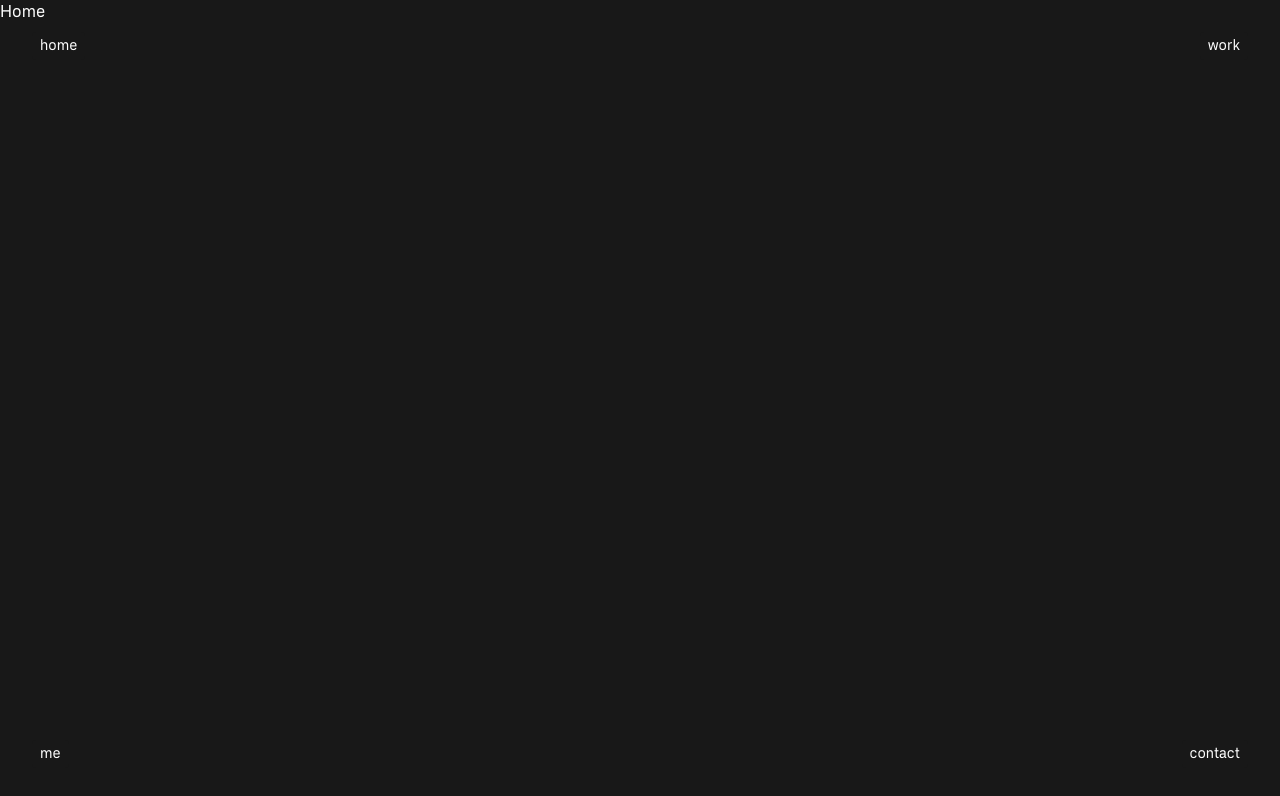
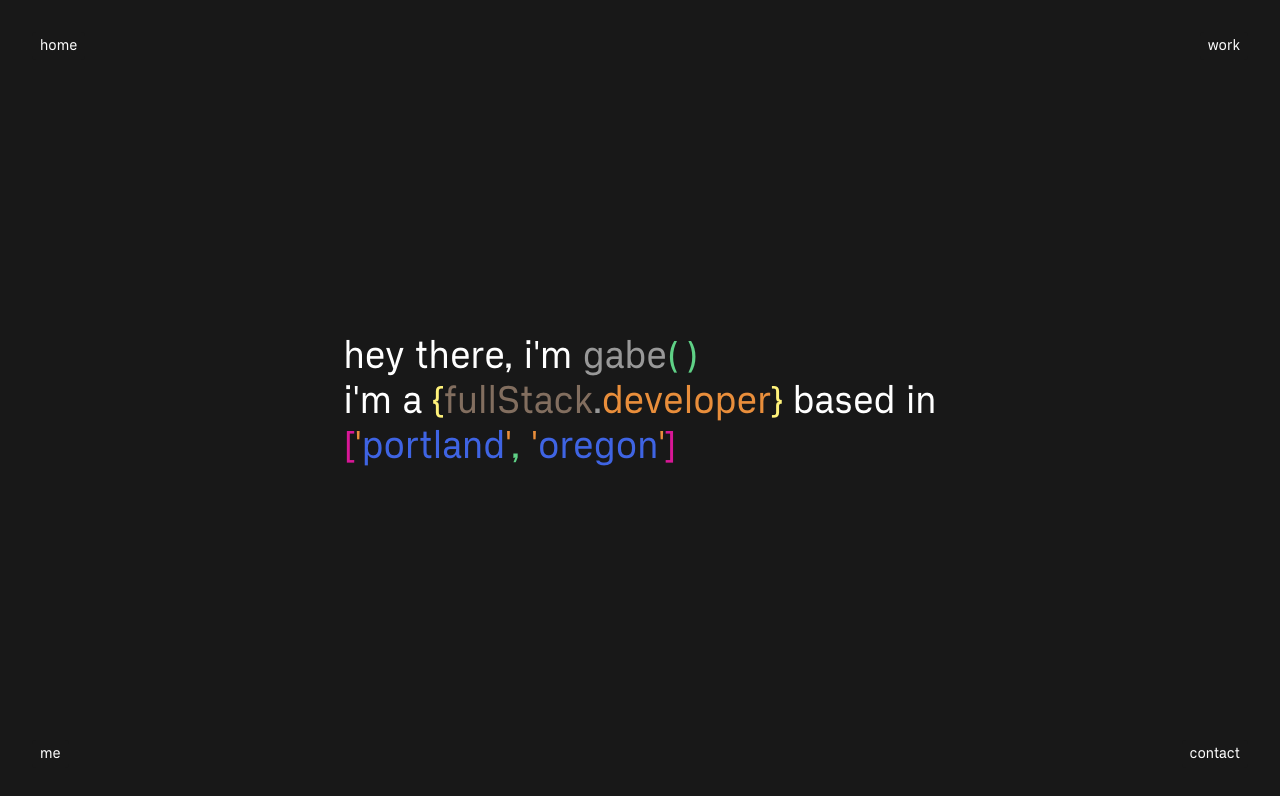
Before and after one commit to gabewolford/portfolio, a Next.js app: page / in a window 1280 px wide. Shown: the top 796 px of the page. Built offline with nearby package versions, Linux system fonts and the light colour scheme.

Commit message:
home page done

```diff
--- a/src/app/page.tsx
+++ b/src/app/page.tsx
@@ -1,7 +1,45 @@
-export default function Home() {
-  return (
-    <>
-      <h1>Home</h1>
-    </>
-  )
+// import { Helmet } from "react-helmet"
+import Head from 'next/head'
+import 'animate.css'
+
+export default function HomePage() {
+    return (
+        <>
+            <Head>
+                <title>gabe wolford</title>
+                <link
+                  rel="icon"
+                  href="/images/pink.png"
+                  sizes="32x32"
+                />
+                <meta name="description" content="Hey there, I'm Gabe. I'm a full stack developer based in Portland, OR. " />
+            </Head>
+            <h1 className="grid h-screen place-items-center text-3xl mx-auto md:text-4xl ml-10 md:mx-12 animate__animated animate__fadeIn">
+                <div className="leading-tight tracking-normal cursor-default">
+                    <span>hey there, i'm </span>
+                    <span className="text-dark-grey hover:text-blue transition ease-in-out duration-500"> gabe</span>
+                    <span className="text-green hover:text-yellow transition ease-in-out duration-400">( )</span>
+                <br/>
+                    <span>i'm a </span>
+                    <span className="text-yellow hover:text-blue">&#123;</span>
+                    <span className="text-brown hover:text-green transition ease-in-out duration-500">fullStack</span>
+                    <span className="text-dark-grey">.</span>
+                    <span className="text-orange hover:text-pink transition ease-in-out duration-500">developer</span>
+                    <span className="text-dark-grey"></span>
+                    <span className="text-yellow hover:text-blue transition ease-in-out duration-500">&#125;</span>
+                    <span> based in </span>
+                    <br/>
+                    <span className="text-pink hover:text-green transition ease-in-out duration-500">&#91;</span>
+                    <span className="text-orange">'</span>
+                    <span className="text-blue hover:text-yellow transition ease-in-out duration-500">portland</span>
+                    <span className="text-orange">'</span>
+                    <span className="text-green">, </span>
+                    <span className="text-orange">'</span>
+                    <span className="text-blue hover:text-yellow transition ease-in-out duration-500">oregon</span>
+                    <span className="text-orange">'</span>
+                    <span className="text-pink hover:text-green transition ease-in-out duration-500">&#93;</span>
+                </div>
+            </h1>
+        </>
+    )
 }
```
